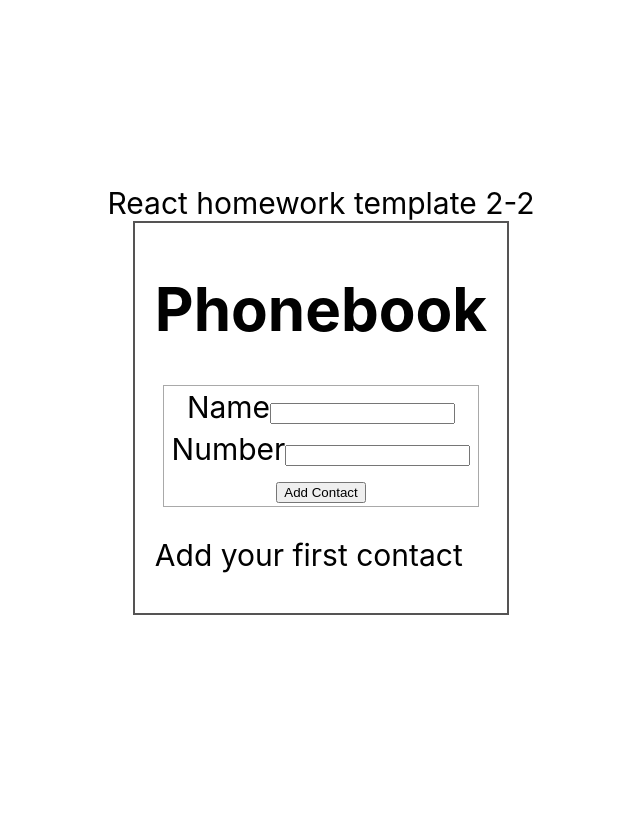
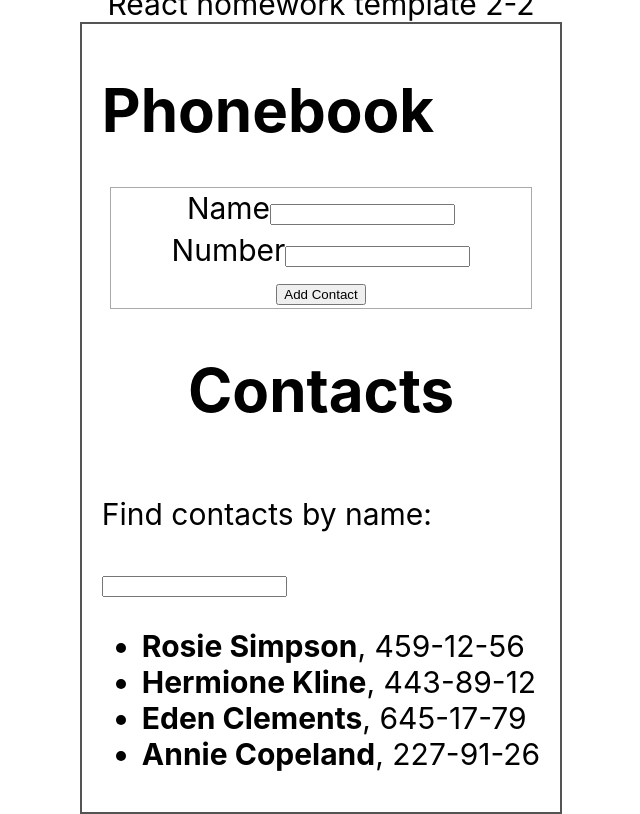
Before and after one commit to MaxBerezhnoi/goit-react-hw-02-phonebook, a React (Create React App) app: page / in a window 1280 px wide. Shown: the whole page, without its empty margins (319-959 px from the left). Built offline with nearby package versions, Linux system fonts and the light colour scheme.

Commit message:
part-3_filter(разметка)

```diff
--- a/src/components/Contacts/index.jsx
+++ b/src/components/Contacts/index.jsx
@@ -1,5 +1,6 @@
 
 import ContactsEl from "components/ContactsEl";
+import SearchField from "components/SearchField";
 import css from "./Contacts.module.css";
 
 export default function Contacts({ contacts, id }) {
@@ -7,6 +8,7 @@ export default function Contacts({ contacts, id }) {
     return (
         <div className={css.contacts}>
             <h1>Contacts</h1>
+            <SearchField />
             <ul>
                 {contacts.map(contact => (<ContactsEl item={contact.name} itemNumber={ contact.number } id ={{id}} />))}
             </ul>
--- a/src/components/Phonebook/index.jsx
+++ b/src/components/Phonebook/index.jsx
@@ -7,9 +7,15 @@ import Notification from 'components/Notification';
 
 class Phonebook extends Component {
   state = {
-    contacts: [],
+    contacts: [
+      {id: 'id-1', name: 'Rosie Simpson', number: '459-12-56'},
+      {id: 'id-2', name: 'Hermione Kline', number: '443-89-12'},
+      {id: 'id-3', name: 'Eden Clements', number: '645-17-79'},
+      {id: 'id-4', name: 'Annie Copeland', number: '227-91-26'},
+    ],
     name: '',
     number: '',
+    filter: '',
   };
 
   nameInput = shortid.generate();
--- /dev/null
+++ b/src/components/SearchField/index.jsx
@@ -0,0 +1,11 @@
+export default function SearchField({ }) {
+    return (
+        <div>
+            <p>
+                Find contacts by name:
+            </p>
+            <input type="text" name="searchField" value="" onCheck="" id=""/>
+
+        </div >
+    )
+}
```
